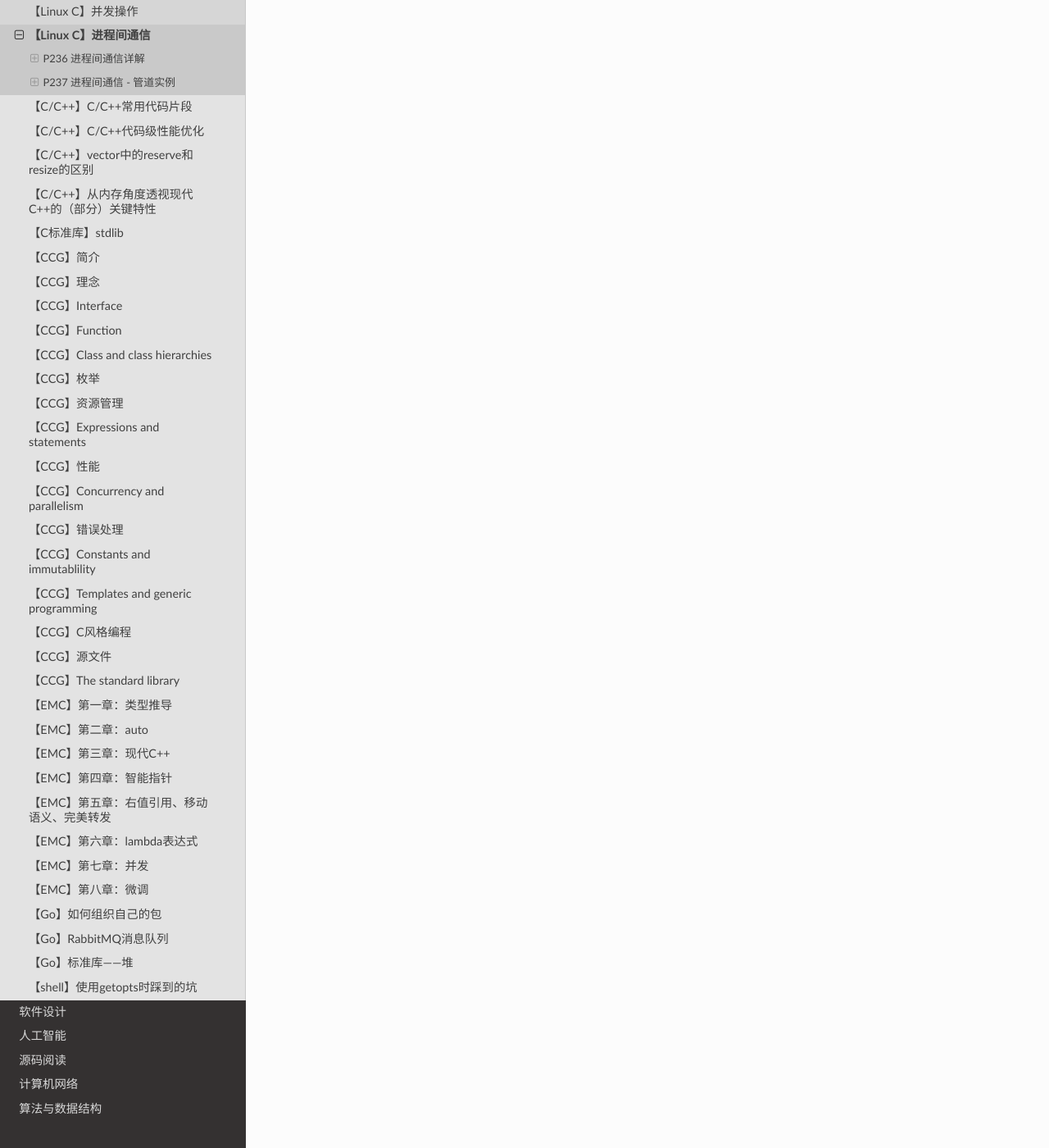
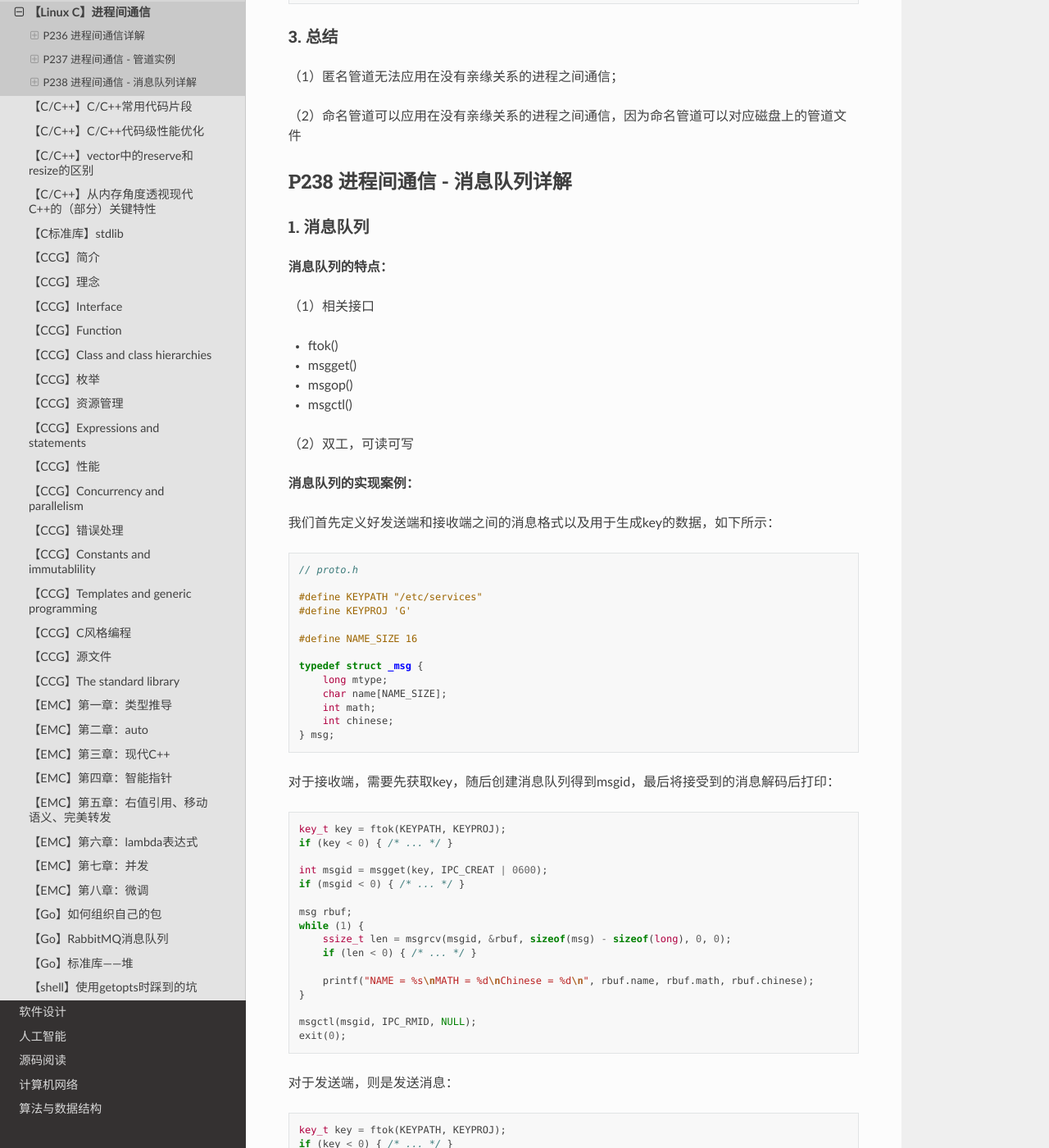
Before and after one commit to wallace-lai/learning-notes, a Sphinx documentation site: the page built from source/Language/linux-c3.md, in a window 1280 px wide and 1400 px high, scrolled down 3725 px. Shown: the whole window at 82% size. Built offline with Sphinx 7.4.7 and the Read the Docs theme 2.0.0, drawn with Linux system fonts in a browser that asks for light colours; some of the changed text lies outside the part shown.

Commit message:
update linux c (#91)

````diff
--- a/source/Language/linux-c3.md
+++ b/source/Language/linux-c3.md
@@ -18,7 +18,7 @@
 
 ## P236 进程间通信详解
 
-### 管道通信
+### 1. 管道通信
 
 （1）管道特征
 
@@ -44,13 +44,45 @@
 ```
 
 
-### XSI（SysV）通信
+### 2. XSI（SysV）通信
 
-### 网络套接字
+（1）XSI提供的通信机制
+
+- Message Queues
+
+- Shared Memory Segments
+
+- Semaphore Arrays
+
+（2）ipcs命令
+
+```
+------ Message Queues --------
+key        msqid      owner      perms      used-bytes   messages
+
+------ Shared Memory Segments --------
+key        shmid      owner      perms      bytes      nattch     status
+
+------ Semaphore Arrays --------
+key        semid      owner      perms      nsems
+```
+
+可以看到，三种方式中都有key字段。key的作用是让IPC通信的各个实例能够在没有亲缘关系的进程中共享。
+
+（3）使用方法
+
+- 使用ftok获得key值
+
+- 使用三套接口来操作
+
+上述通信机制提供了三套接口，分别是xxxget、xxxop、xxxctl。xxx表示通信机制，分别是msg（消息队列）、shm（共享内存）、sem（信号量）。使用`man xxxget`命令可以得到对应的man手册。
+
+
+### 3. 网络套接字
 
 ## P237 进程间通信 - 管道实例
 
-### 匿名管道实例
+### 1. 匿名管道实例
 
 ```c
 int pd[2];
@@ -123,6 +155,169 @@
 
 （1）子进程中的mpg123通过`-`选项读取标准输入作为输入，我们并不需要mpg123本身的信息输出，所以需要将标准输出2和标准错误输出3给重定向到`/dev/null`中去；
 
-### 命名管道实例
+### 2. 命名管道实例
 
-进度：P237 22:00
+（1）使用mkfifo创建一个命名管道，发现管道的文件类型是p（管道文件）
+
+```
+$ cd /tmp/
+$ mkfifo nfifo
+$ ls -lah nfifo
+prw-rw-r-- 1 lzh lzh 0 Jun  6 14:39 nfifo
+```
+
+（2）往管道中写入数据，发现写入操作会被阻塞
+
+```
+$ date
+Thu 06 Jun 2024 02:39:08 PM UTC
+$ date > nfifo
+```
+
+（3）在另一个命令行中读取管道数据，可以将数据读出，此时写入操作才会结束
+
+```
+$ cat nfifo
+Thu 06 Jun 2024 02:39:23 PM UTC
+```
+
+### 3. 总结
+
+（1）匿名管道无法应用在没有亲缘关系的进程之间通信；
+
+（2）命名管道可以应用在没有亲缘关系的进程之间通信，因为命名管道可以对应磁盘上的管道文件
+
+## P238 进程间通信 - 消息队列详解
+
+### 1. 消息队列
+
+**消息队列的特点：**
+
+（1）相关接口
+
+- ftok()
+- msgget()
+- msgop()
+- msgctl()
+
+（2）双工，可读可写
+
+**消息队列的实现案例：**
+
+我们首先定义好发送端和接收端之间的消息格式以及用于生成key的数据，如下所示：
+
+```c
+// proto.h
+
+#define KEYPATH "/etc/services"
+#define KEYPROJ 'G'
+
+#define NAME_SIZE 16
+
+typedef struct _msg {
+    long mtype;
+    char name[NAME_SIZE];
+    int math;
+    int chinese;
+} msg;
+```
+
+对于接收端，需要先获取key，随后创建消息队列得到msgid，最后将接受到的消息解码后打印：
+
+```c
+key_t key = ftok(KEYPATH, KEYPROJ);
+if (key < 0) { /* ... */ }
+
+int msgid = msgget(key, IPC_CREAT | 0600);
+if (msgid < 0) { /* ... */ }
+
+msg rbuf;
+while (1) {
+    ssize_t len = msgrcv(msgid, &rbuf, sizeof(msg) - sizeof(long), 0, 0);
+    if (len < 0) { /* ... */ }
+
+    printf("NAME = %s\nMATH = %d\nChinese = %d\n", rbuf.name, rbuf.math, rbuf.chinese);
+}
+
+msgctl(msgid, IPC_RMID, NULL);
+exit(0);
+```
+
+对于发送端，则是发送消息：
+
+```c
+key_t key = ftok(KEYPATH, KEYPROJ);
+if (key < 0) { /* ... */ }
+
+int msgid = msgget(key, 0);
+if (msgid < 0) { /* ... */ }
+
+srand(time(NULL));
+
+msg sbuf;
+sbuf.mtype = 1;
+strncpy(sbuf.name, "Alice", NAME_SIZE);
+sbuf.math = rand() % 100;
+sbuf.chinese = rand() % 100;
+
+int ret = msgsnd(msgid, &sbuf, sizeof(sbuf) - sizeof(long), 0);
+if (ret < 0) { /* ... */ }
+
+puts("OK");
+exit(0);
+```
+
+注意：
+
+（1）我们将创建消息队列的任务交给接收端来完成，因为接收端不启动，则没有通信的必要；
+
+（2）一般推荐接收端进程先启动，随后才是发送端进程启动。如果发送端进程先启动并发送多个消息，那么消息将会被缓存
+
+启动发送端并连续发送三个消息：
+
+```shell
+$ ./snder
+OK
+$ ./snder
+OK
+$ ./snder
+OK
+$
+```
+
+则接收端启动时会一下子收到三个消息：
+
+```shell
+$ ./rcver
+NAME = Alice
+MATH = 83
+Chinese = 90
+NAME = Alice
+MATH = 92
+Chinese = 13
+NAME = Alice
+MATH = 50
+Chinese = 44
+```
+
+每个消息队列的缓存区大小可以通过ulimit查看，可以看到默认设置下的消息队列缓存区大小为800KB（819200B）。这一数值可以修改。如果发送端发送的消息超过了这个限制，那么会产生消息丢失。
+
+```shell
+$ ulimit -a
+core file size          (blocks, -c) 0
+data seg size           (kbytes, -d) unlimited
+scheduling priority             (-e) 0
+file size               (blocks, -f) unlimited
+pending signals                 (-i) 15188
+max locked memory       (kbytes, -l) 65536
+max memory size         (kbytes, -m) unlimited
+open files                      (-n) 1024
+pipe size            (512 bytes, -p) 8
+POSIX message queues     (bytes, -q) 819200
+real-time priority              (-r) 0
+stack size              (kbytes, -s) 8192
+cpu time               (seconds, -t) unlimited
+max user processes              (-u) 15188
+virtual memory          (kbytes, -v) unlimited
+file locks                      (-x) unlimited
+```
````
